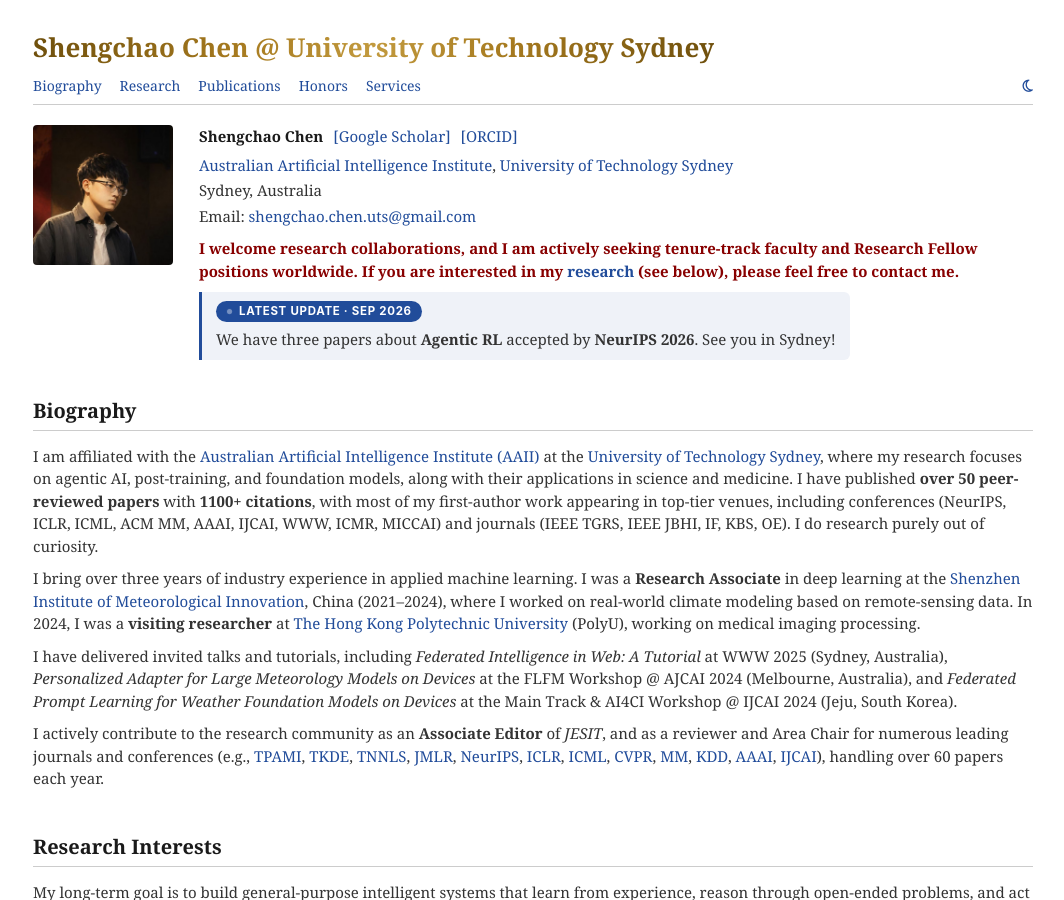
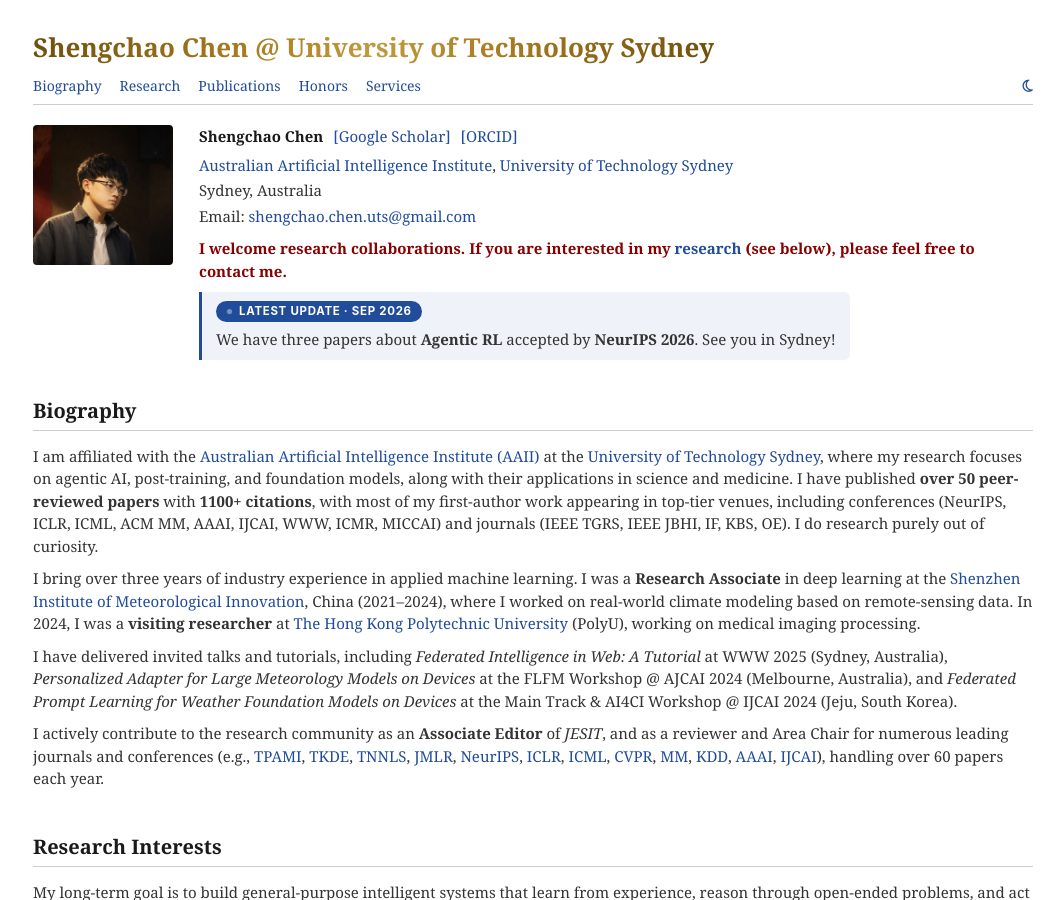
Before and after one commit to shengchaochen82/shengchaochen82.github.io, a Jekyll site: the page built from index.md, in a window 1280 px wide and 900 px high. Shown: the whole window, without its empty margins (107-1171 px from the left). Built offline with Jekyll 4.4.1, drawn with Linux system fonts in a browser that asks for light colours.

Commit message:
Content: remove job-seeking clause from the intro
Co-Authored-By: Claude Opus 5.5 <noreply@anthropic.com>

```diff
--- a/_layouts/classic.html
+++ b/_layouts/classic.html
@@ -279,7 +279,7 @@
           <p><a href="https://www.uts.edu.au/research/australian-artificial-intelligence-institute" target="_blank">Australian Artificial Intelligence Institute</a>, <a href="{{ site.affiliation_link }}" target="_blank">{{ site.affiliation }}</a></p>
           <p>Sydney, Australia</p>
           <p>Email: <a href="mailto:{{ email_clean }}">{{ email_clean }}</a></p>
-          <p class="classic-seeking">I welcome research collaborations, and I am actively seeking tenure-track faculty and Research Fellow positions worldwide. If you are interested in my <a href="#publications">research</a> (see below), please feel free to contact me.</p>
+          <p class="classic-seeking">I welcome research collaborations. If you are interested in my <a href="#publications">research</a> (see below), please feel free to contact me.</p>
           {% if site.data.latest_update.text != blank %}
           <p class="classic-latest"><span class="classic-latest-badge"><span class="classic-latest-dot"></span>Latest Update{% if site.data.latest_update.date != blank %} · {{ site.data.latest_update.date }}{% endif %}</span><span class="classic-latest-text">{{ site.data.latest_update.text }}</span></p>
           {% endif %}
```
